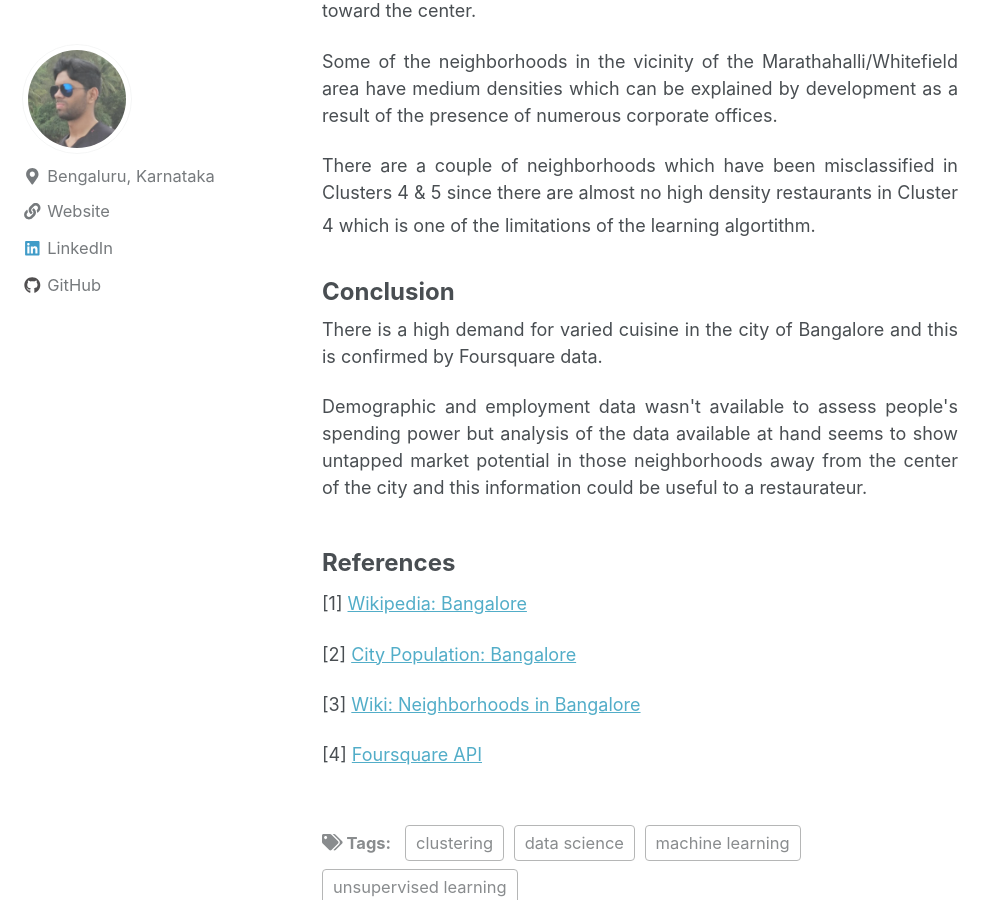
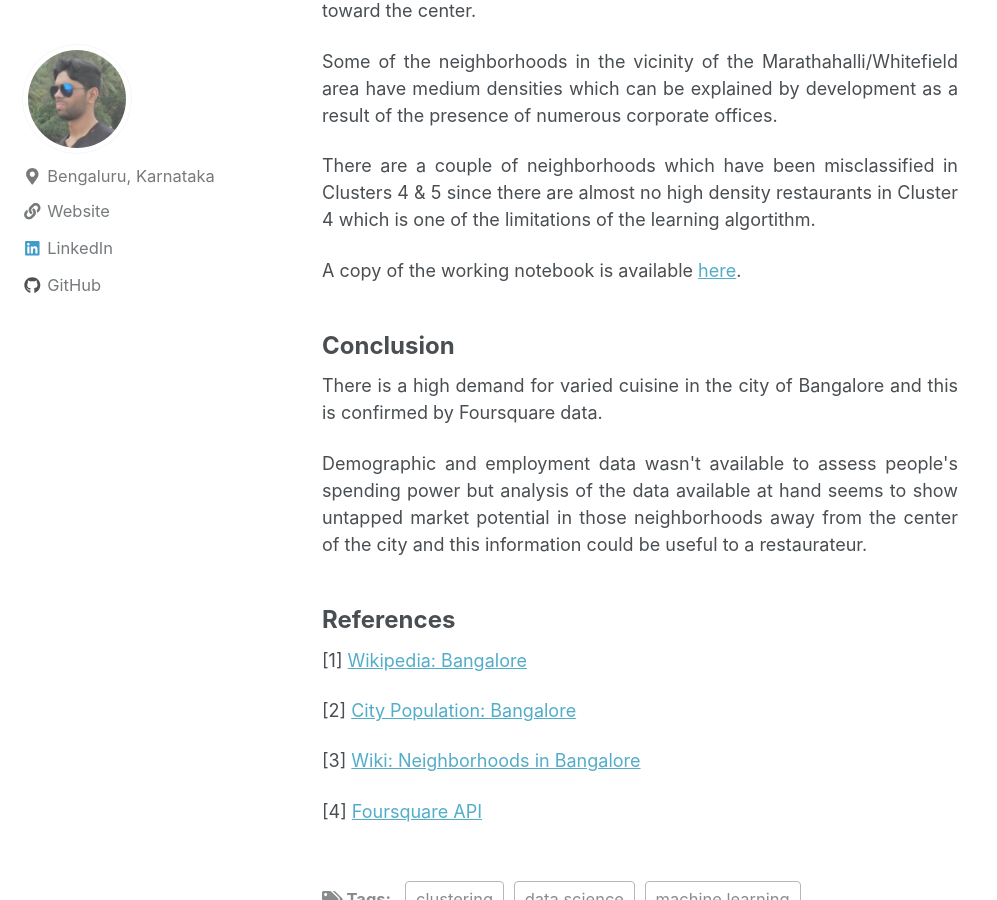
Before and after one commit to gopalrahulrg/gopalrahulrg.github.io, a Jekyll site: the page built from _posts/2019-11-01-cnbr.md, in a window 1280 px wide and 900 px high, scrolled down 5829 px. Shown: the whole window, without its empty margins (0-997 px from the left). Built offline with Jekyll 4.4.1, drawn with Linux system fonts in a browser that asks for light colours; nearby versions of some CDN libraries.

Commit message:
Update 2019-11-01-cnbr.md

```diff
--- a/_posts/2019-11-01-cnbr.md
+++ b/_posts/2019-11-01-cnbr.md
@@ -118,11 +118,13 @@ mathjax: true
   <li><b>Cluster 5:</b> Central Bangalore - South Zone with <b>medium to high</b> densities.</li>
 </ul>
 
-<div style="text-align: justify"><p>The results are intuitive as the restaurant densities in most of the neighborhoods are mostly low at the peripheries of the city and higher toward the center.
+<div style="text-align: justify"><p>The results are intuitive as the restaurant densities in most of the neighborhoods are mostly low at the peripheries of the city and higher toward the center.</p>
 
-<div style="text-align: justify"><p>Some of the neighborhoods in the vicinity of the Marathahalli/Whitefield area have medium densities which can be explained by development as a result of the presence of numerous corporate offices.
+<div style="text-align: justify"><p>Some of the neighborhoods in the vicinity of the Marathahalli/Whitefield area have medium densities which can be explained by development as a result of the presence of numerous corporate offices.</p>
 
-<div style="text-align: justify"><p>There are a couple of neighborhoods which have been misclassified in Clusters 4 & 5 since there are almost no high density restaurants in Cluster 4 which is one of the limitations of the learning algortithm.
+<div style="text-align: justify"><p>There are a couple of neighborhoods which have been misclassified in Clusters 4 & 5 since there are almost no high density restaurants in Cluster 4 which is one of the limitations of the learning algortithm.</p>
+
+<div style="text-align: justify"><p>A copy of the working notebook is available <a href="https://github.com/gopalrahulrg/gopalrahulrg.github.io/blob/master/assets/books/cnbr/rg_cnbr_01_11_2019.ipynb">here</a>.</p>
 
 <font size="5"><h3>Conclusion</h3></font>
 
```
